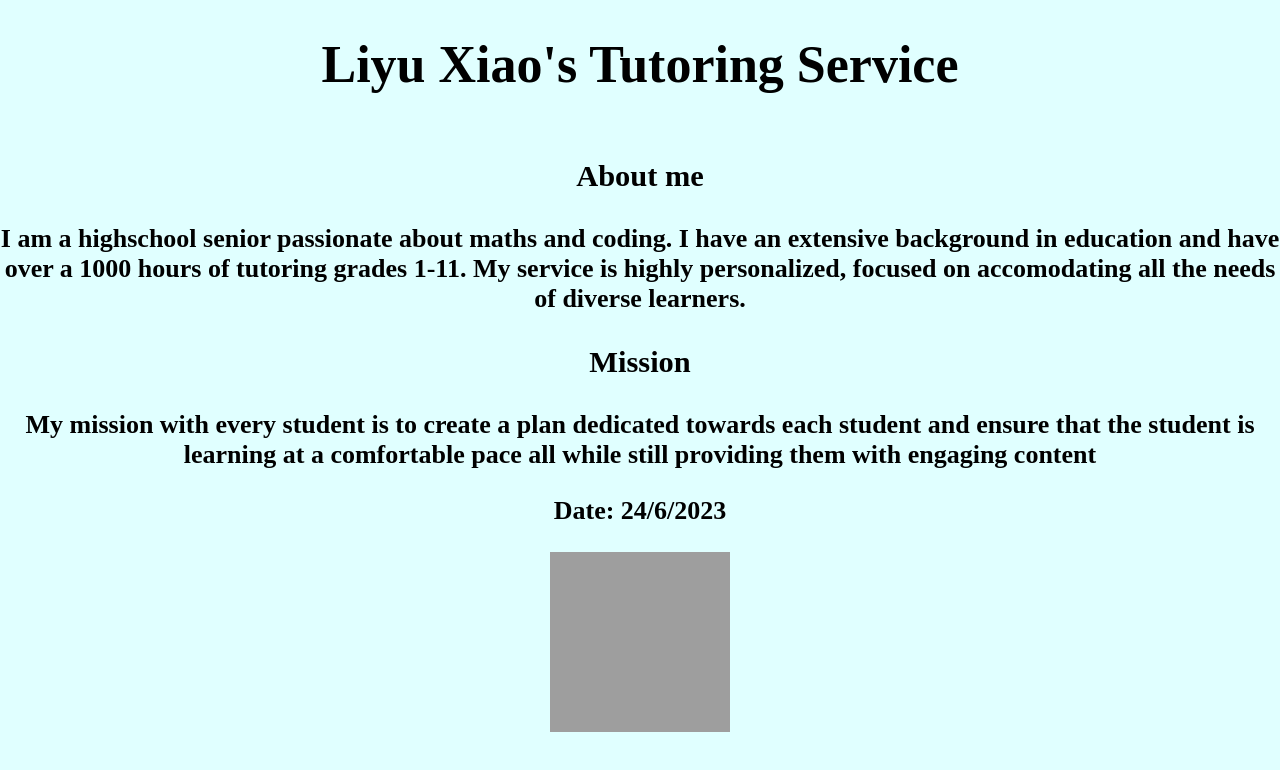
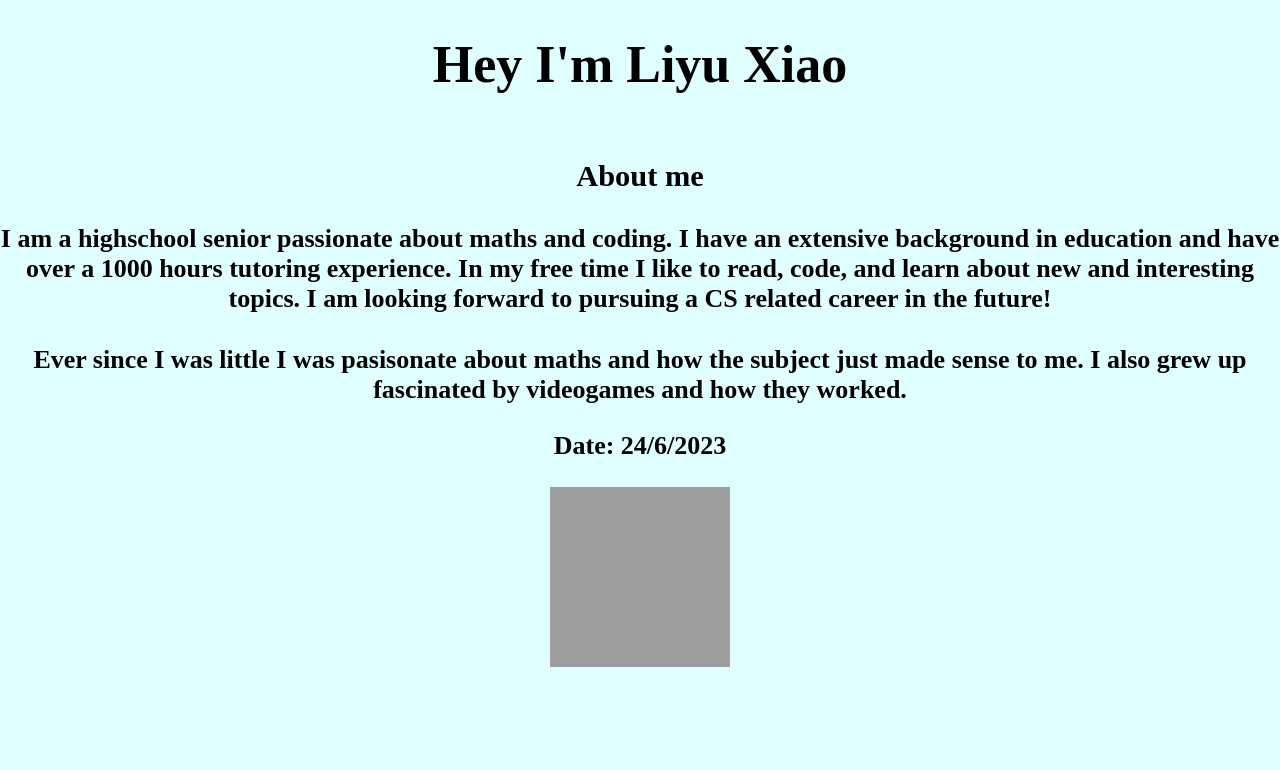
Before and after one commit to liyuxiao2/website, a React (Create React App) app: page / in a window 1280 px wide. Shown: the top 770 px of the page. Built offline with nearby package versions, Linux system fonts and the light colour scheme; grey boxes are pictures that could not be loaded.

Commit message:
changed page details

```diff
--- a/src/App.js
+++ b/src/App.js
@@ -6,7 +6,7 @@ import Header from './components/featurePage';
 function App() {
   return (
     <div className='App-header'>
-      <h1> Liyu Xiao's Tutoring Service </h1>
+      <h1> Hey I'm Liyu Xiao </h1>
       <Header/>
     </div>
   );
--- a/src/components/db.json
+++ b/src/components/db.json
@@ -2,14 +2,13 @@
     {
         "id":1,
         "title": "About me",
-        "feed": "I am a highschool senior passionate about maths and coding. I have an extensive background in education and have over a 1000 hours of tutoring grades 1-11. My service is highly personalized, focused on accomodating all the needs of diverse learners."
+        "feed": "I am a highschool senior passionate about maths and coding. I have an extensive background in education and have over a 1000 hours tutoring experience. In my free time I like to read, code, and learn about new and interesting topics. I am looking forward to pursuing a CS related career in the future! "
     },
 
 
     {
         "id" : 2,
-        "title": "Mission",
-        "feed": "My mission with every student is to create a plan dedicated towards each student and ensure that the student is learning at a comfortable pace all while still providing them with engaging content"
+        "feed": "Ever since I was little I was pasisonate about maths and how the subject just made sense to me. I also grew up fascinated by videogames and how they worked."
     }
 
 ]
--- a/src/components/featurePage.js
+++ b/src/components/featurePage.js
@@ -5,8 +5,7 @@ import JSON from './db.json'
 
 
 //displays the about me text on the screen
-function NewsList(props) {
-    console.log(props)
+function MyInfo(props) {
     return(
         <>
             {props.content.map((item)=> (
@@ -44,6 +43,13 @@ function Profile() {
   }
 
 
+ function getYear(){
+    const date = new Date();
+    let day = date.getDate();
+    let month = date.getMonth();
+    let year = date.getFullYear();
+    return day+ "/" + month + "/" + year;
+}
 
 class Header extends Component{
 
@@ -52,22 +58,13 @@ class Header extends Component{
         count:0
     }
 
-    getYear(){
-        const date = new Date();
-        let day = date.getDate();
-        let month = date.getMonth();
-        let year = date.getFullYear();
-        return day+ "/" + month + "/" + year;
-    }
-
-
 
     render(){
         console.log(this.state.content)
         return(
             <header className='App'>
-                <NewsList content = {this.state.content}/>
-                <p> Date: {this.getYear()}</p>
+                <MyInfo content = {this.state.content}/>
+                <p> Date: {getYear()}</p>
                 <Profile/>
             </header>
         )
```
